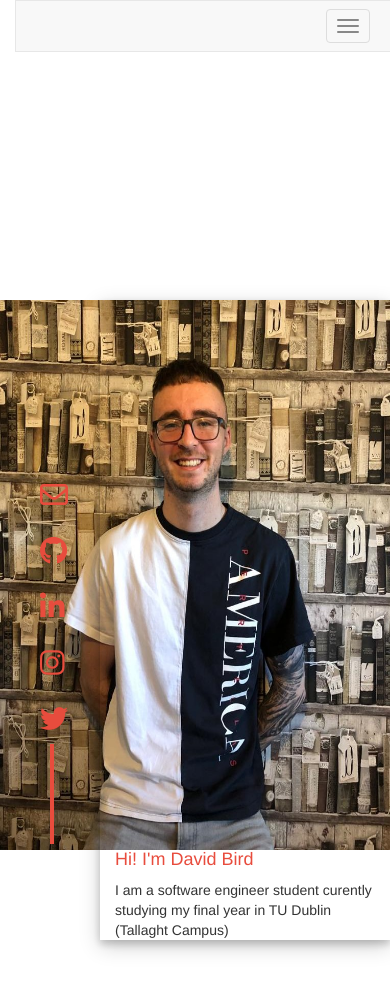
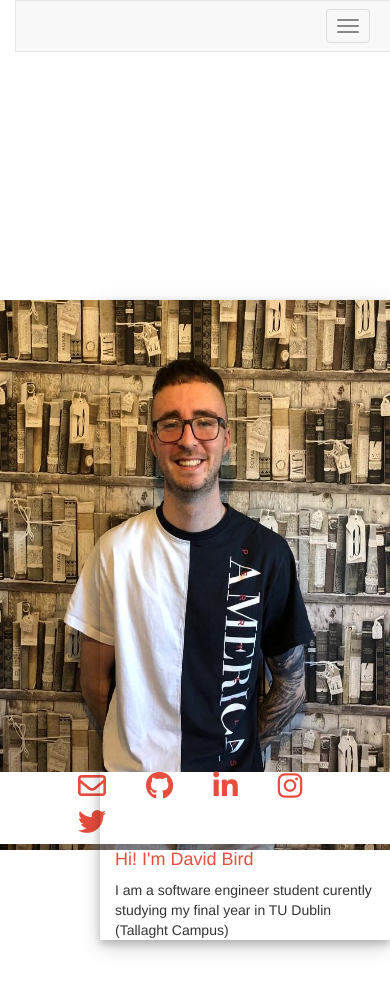
Before and after one commit to DavidBird-itt/onlineCV, a plain HTML site: page index.html in a window 390 px wide. Shown: the top 992 px of the page. Drawn offline with nearby package versions, Linux system fonts and the light colour scheme.

Commit message:
sidenav responsive

```diff
--- a/index.html
+++ b/index.html
@@ -22,7 +22,7 @@
 <body>
    <div class="container-fluid">
       <div class="container-full-width">
-         <nav class="navbar navbar-default" style="position: fixed; width: 99%; margin:0; padding:none;">
+         <nav class="navbar navbar-default" style="position: fixed; width: 99%; margin:0; padding:none; overflow: hidden;">
             <div class="container-fluid">
                <button type="button" class="navbar-toggle" data-toggle="collapse" data-target="#myNavbar">
                   <span class="icon-bar"></span>
@@ -57,6 +57,21 @@
                      class="fab fa-twitter fa-2x"></i></a></li>
          </ul>
          <div class="vl"></div>
+      </div>
+
+      <div class="bottomnav" data-hitten="false">
+         <ul>
+            <li><a href="mailto:davidbird4524@gmail.com" target="_blank" rel="noopener noreferrer"><i
+                     class="far fa-envelope fa-2x"></i></a></li>
+            <li><a href="https://github.com/DavidBird-itt" target="_blank" rel="noopener noreferrer"><i
+                     class="fab fa-github fa-2x"></i></a></li>
+            <li><a href="https://www.linkedin.com/in/david-bird-davidbird/" target="_blank" rel="noopener noreferrer"><i
+                     class="fab fa-linkedin-in fa-2x"></i></a></li>
+            <li><a href="https://www.instagram.com/bird.david/" target="_blank" rel="noopener noreferrer"><i
+                     class="fab fa-instagram fa-2x"></i></a></li>
+            <li><a href="https://twitter.com/Bird_David27" target="_blank" rel="noopener noreferrer"><i
+                     class="fab fa-twitter fa-2x"></i></a></li>
+         </ul>
       </div>
 
       <header>
--- a/styles.css
+++ b/styles.css
@@ -73,6 +73,25 @@ table{
     bottom: 0;
 }
 
+.bottomnav{
+    position: fixed;
+    list-style-type: none;
+    bottom: 0;
+    width: 100%;
+    background-color: #fff;
+    display: none;
+}
+
+.bottomnav li{
+    float: left;
+}
+
+.bottomnav ul a{
+    margin-right: 40px;
+    text-align: center;
+
+}
+
 .sidenav ul{
     list-style-type: none;
     margin-left: 40px
@@ -93,7 +112,7 @@ i:hover, .tab-content a:hover{
     margin-top:20px;
 }
 
-.sidenav a, .tab-content a {
+.sidenav a, .tab-content a, .bottomnav a {
     color: #e84c3d;
 }
 
@@ -246,4 +265,13 @@ th, td {
     #workExp .page{
         padding-bottom: 100px
     }
+
+    .sidenav{
+        display: none;
+    }
+
+    .bottomnav{
+        padding-left: 20%;
+        display: block;
+    }
 }
```
